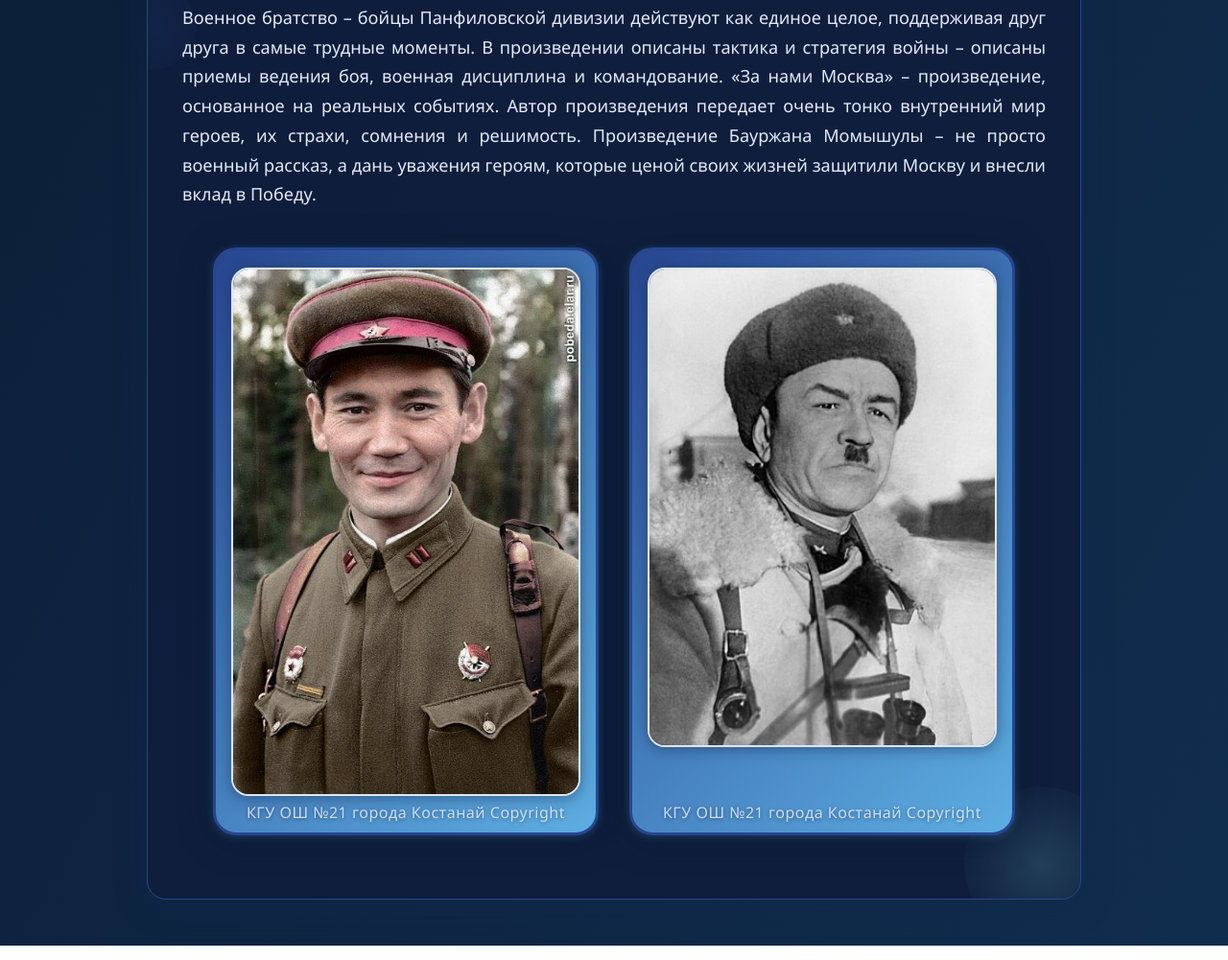
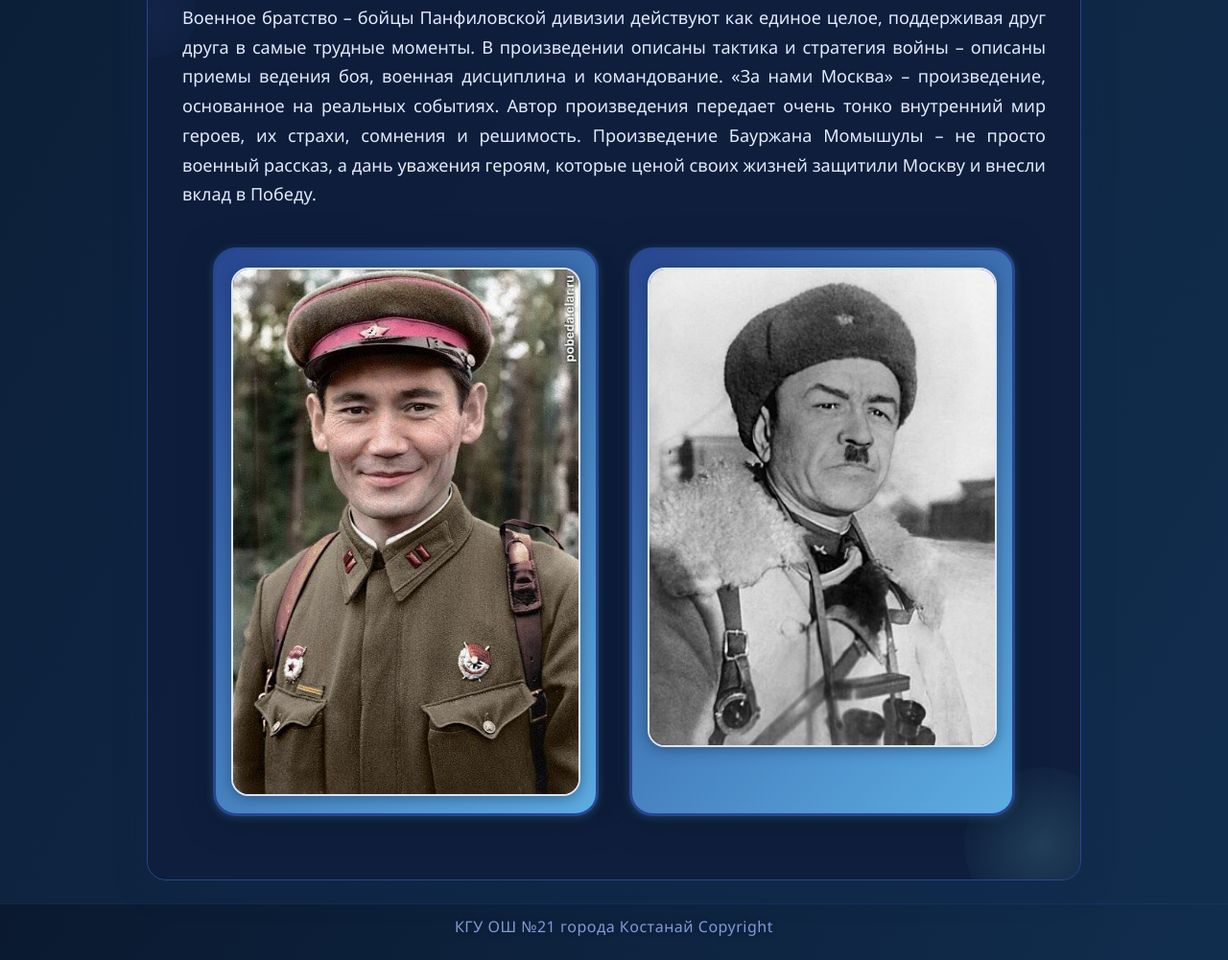
Before and after one commit to janar2025/janar2025.github.io, a plain HTML site: page index.html in a window 1280 px wide. Shown: the part 1498-2499 px from the top of the page at 96% size. Drawn offline with Linux system fonts and the light colour scheme.

Commit message:
Update index.html

```diff
--- a/index.html
+++ b/index.html
@@ -1,3 +1,4 @@
+
 <!DOCTYPE html>
 <html lang="ru">
 <head>
@@ -13,6 +14,9 @@
       background: linear-gradient(120deg, #0a192f 0%, #112d4e 100%);
       animation: bg-move 12s ease-in-out infinite alternate;
       color: #e3eafc;
+      display: flex;
+      flex-direction: column;
+      min-height: 100vh;
     }
     @keyframes bg-move {
       0% { background-position: 0% 50%; }
@@ -20,7 +24,7 @@
     }
     .container {
       max-width: 900px;
-      margin: 48px auto 48px auto;
+      margin: 48px auto 24px auto;
       background: rgba(15, 30, 60, 0.93);
       border-radius: 20px;
       box-shadow: 0 8px 32px 0 rgba(20, 40, 80, 0.35);
@@ -28,6 +32,7 @@
       border: 1.5px solid #274690;
       position: relative;
       overflow: hidden;
+      flex-grow: 1;
     }
     h1 {
       color: #5dade2;
@@ -66,20 +71,20 @@
     }
     .photo-frame {
       background: linear-gradient(135deg, #274690 0%, #5dade2 100%);
-      padding: 18px 18px 38px 18px;
+      padding: 18px;
       border-radius: 24px;
       box-shadow: 0 4px 32px 0 #0a192f99, 0 1.5px 8px 0 #5dade255;
       border: 3px solid #274690;
       display: flex;
       flex-direction: column;
       align-items: center;
-      position: relative;
       min-width: 260px;
       max-width: 360px;
       width: 100%;
       transition: box-shadow 0.3s, border-color 0.3s;
       margin-bottom: 12px;
       animation: fadeInUp 1.2s cubic-bezier(.77,0,.18,1) 0.8s both;
+      position: relative;
     }
     .photo-frame:hover {
       box-shadow: 0 8px 40px 0 #5dade2cc, 0 2px 16px 0 #7ed6df99;
@@ -99,22 +104,18 @@
       filter: grayscale(0%) brightness(1.05);
       box-shadow: 0 8px 32px #5dade2cc;
     }
-    .copyright {
-      color: #e3eafc;
+    /* Подпись под всей галереей */
+    .footer {
+      text-align: center;
+      color: #a0b9ffcc;
       font-size: 1em;
-      text-align: center;
-      margin-top: 12px;
+      padding: 12px 0 24px 0;
+      user-select: none;
       letter-spacing: 0.5px;
-      opacity: 0.85;
+      text-shadow: 0 1px 4px #0a192f88;
+      background: linear-gradient(120deg, #0a192f 0%, #112d4e 100%);
+      border-top: 1px solid #27469055;
       font-family: 'Segoe UI', 'Roboto', Arial, sans-serif;
-      position: absolute;
-      left: 0;
-      right: 0;
-      bottom: 10px;
-      padding: 0 8px;
-      text-shadow: 0 1px 4px #0a192f88;
-      user-select: none;
-      pointer-events: none;
     }
     /* Анимации появления */
     @keyframes fadeInDown {
@@ -207,16 +208,18 @@
       Военное братство – бойцы Панфиловской дивизии действуют как единое целое, поддерживая друг друга в самые трудные моменты. В произведении описаны тактика и стратегия войны – описаны приемы ведения боя, военная дисциплина и командование. «За нами Москва» – произведение, основанное на реальных событиях. Автор произведения передает очень тонко внутренний мир героев, их страхи, сомнения и решимость. Произведение Бауржана Момышулы – не просто военный рассказ, а дань уважения героям, которые ценой своих жизней защитили Москву и внесли вклад в Победу.
     </p>
 
-    <div class="images">
+    <div class="images" aria-label="Фотографии Бауржана Момышулы и книги">
       <div class="photo-frame">
         <img src="1.jpg" alt="Бауржан Момышулы в годы войны" />
-        <div class="copyright">КГУ ОШ №21 города Костанай Copyright</div>
       </div>
       <div class="photo-frame">
         <img src="2.jpg" alt="Обложка книги «За нами Москва»" />
-        <div class="copyright">КГУ ОШ №21 города Костанай Copyright</div>
       </div>
     </div>
   </div>
+
+  <footer class="footer" role="contentinfo">
+    КГУ ОШ №21 города Костанай Copyright
+  </footer>
 </body>
 </html>
```
